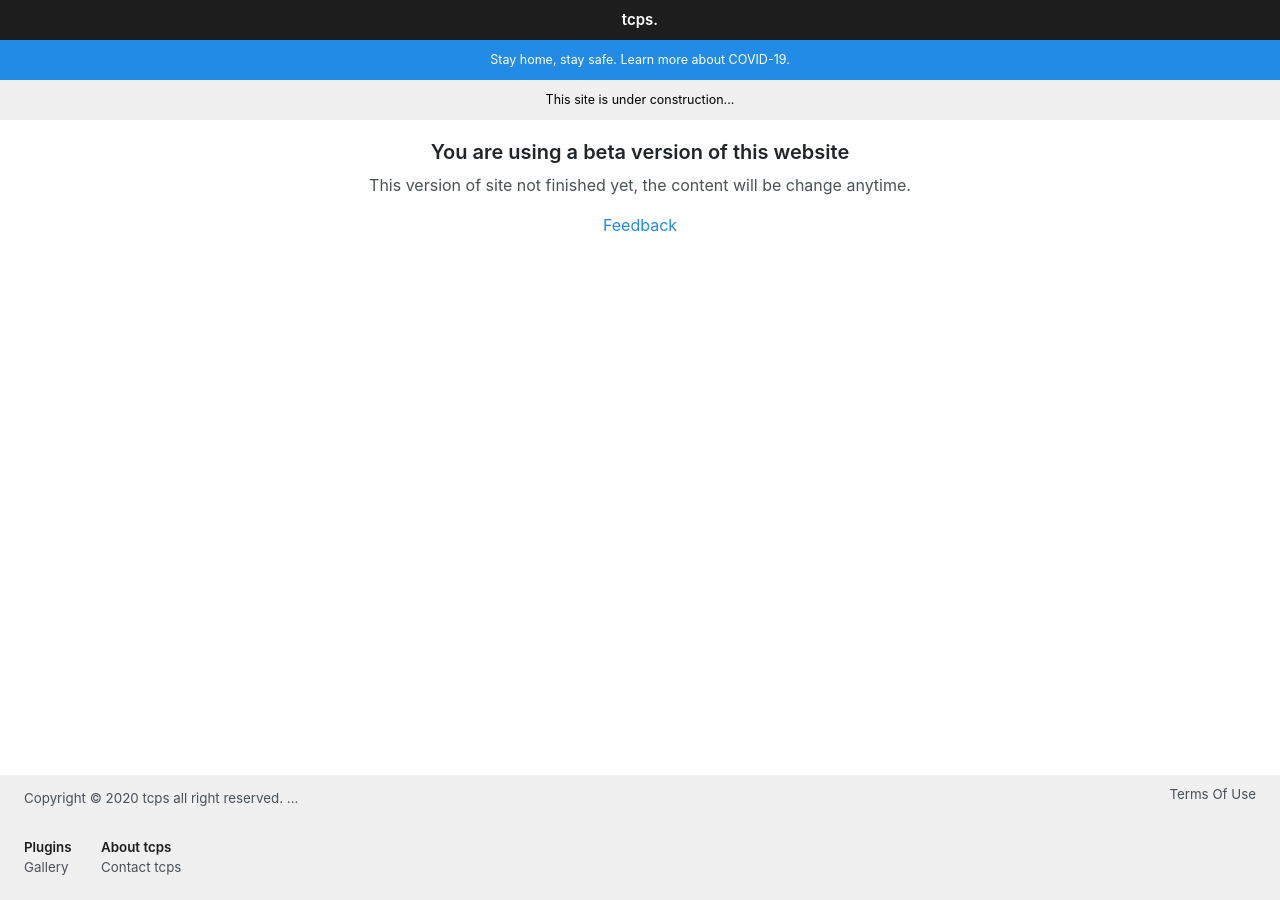
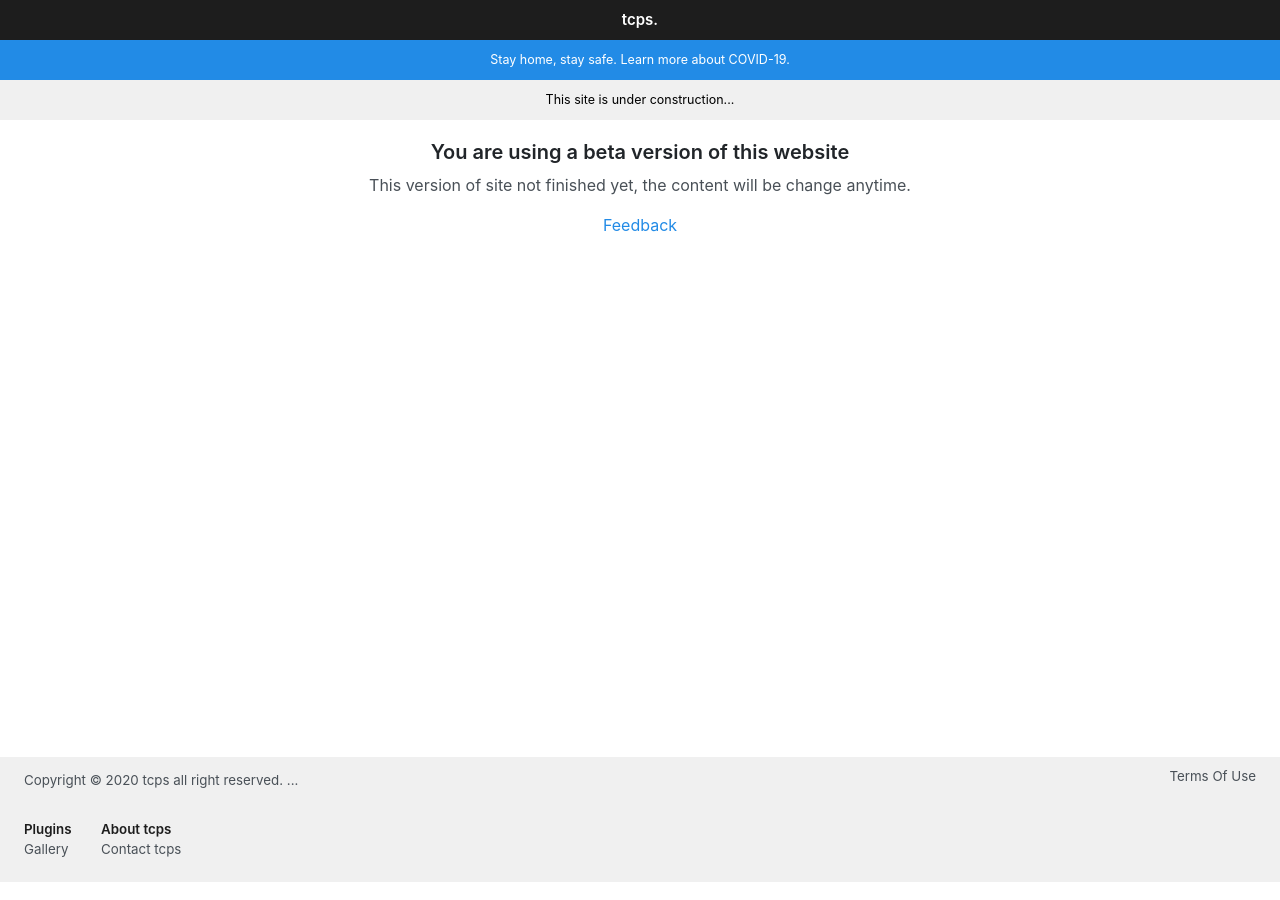
Before and after one commit to ttcps/ttcps.github.io, a Jekyll site: the page built from index.html, in a window 1280 px wide. Built offline with Jekyll 4.4.1, drawn with Linux system fonts in a browser that asks for light colours.

Commit message:
Update home.html

```diff
--- a/_layouts/home.html
+++ b/_layouts/home.html
@@ -8,7 +8,7 @@
     <div style="height: 40px;margin: 0px;"></div>
     {% include banner.html background-color="var(--link-color)" text="<a href='/covid' style='color: #ffffff;'>Stay home, stay safe. Learn more about COVID-19.</a>" %}
     {% include banner.html text="This site is under construction..." %}
-    <div class="container content" style="min-height: calc(100vh - 270px)">
+    <div class="container content" style="min-height: calc(100vh - 288px)">
       <main>
         {{ content }}
       </main>
```
